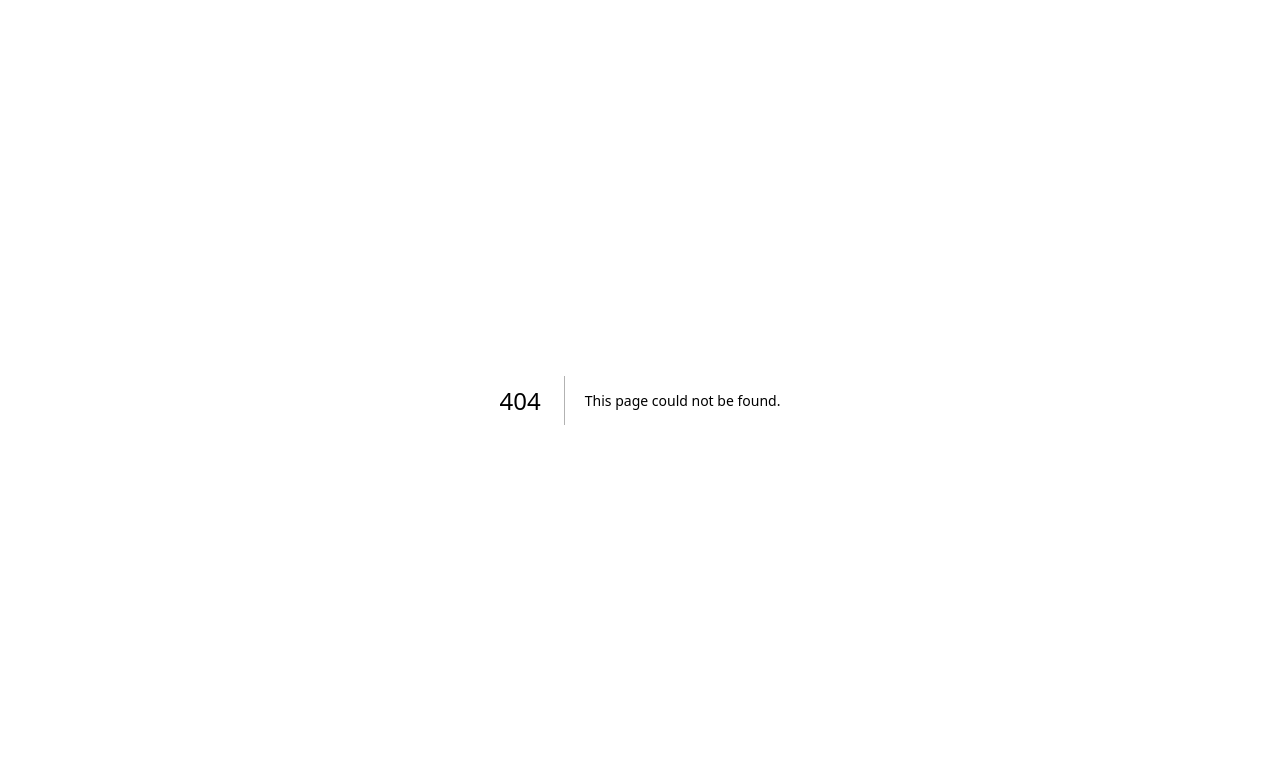
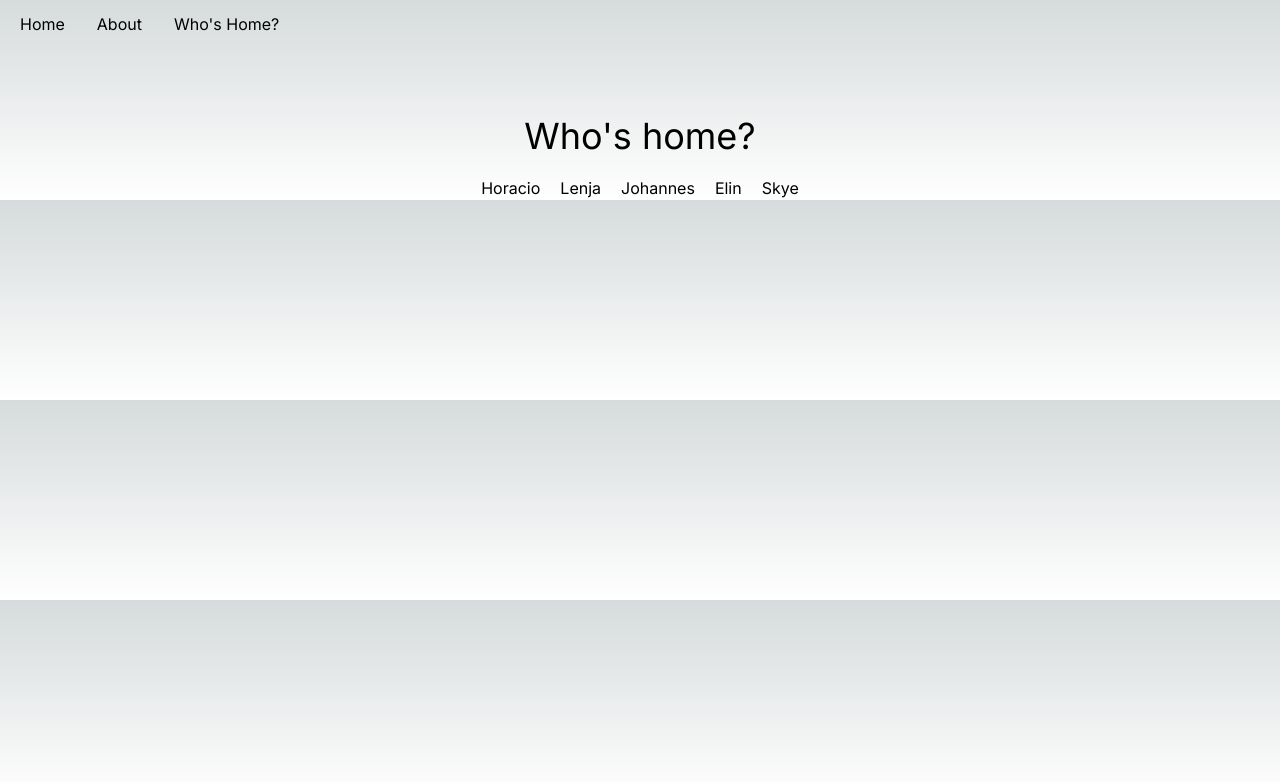
Before and after one commit to WG1131/main-website, a Next.js app: page /whoishome in a window 1280 px wide. Before the commit this address had no page. Shown: the top 782 px of the page. Built offline with nearby package versions, Linux system fonts and the light colour scheme.

Commit message:
add whoishome page

```diff
--- a/app/components/Header.tsx
+++ b/app/components/Header.tsx
@@ -7,6 +7,9 @@ export default function Header() {
       <a href="./about">
         <button>About</button>
       </a>
+      <a href="./whoishome">
+        <button>Who's Home?</button>
+      </a>
     </div>
   );
 }
--- /dev/null
+++ b/app/whoishome/page.tsx
@@ -0,0 +1,19 @@
+import Header from "../components/Header"
+
+export default function Home () {
+    return(
+        <>
+        <Header/>
+        <p className="text-4xl text-center pt-20 pb-5">Who's home?</p>
+        <div className="flex justify-center gap-5">
+            <div>Horacio</div>
+            <div>Lenja</div>
+            <div>Johannes</div>
+            <div>Elin</div>
+            <div>Skye</div>
+
+
+        </div>
+        </>
+    )
+}
```
